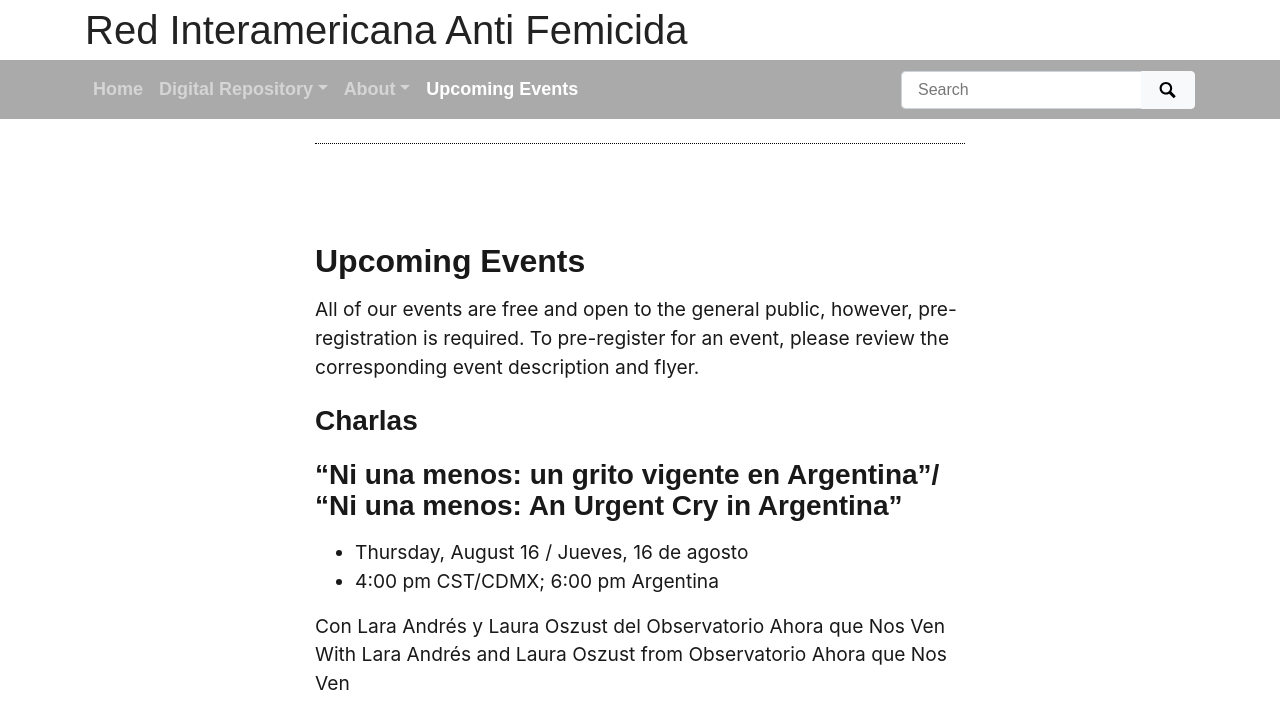
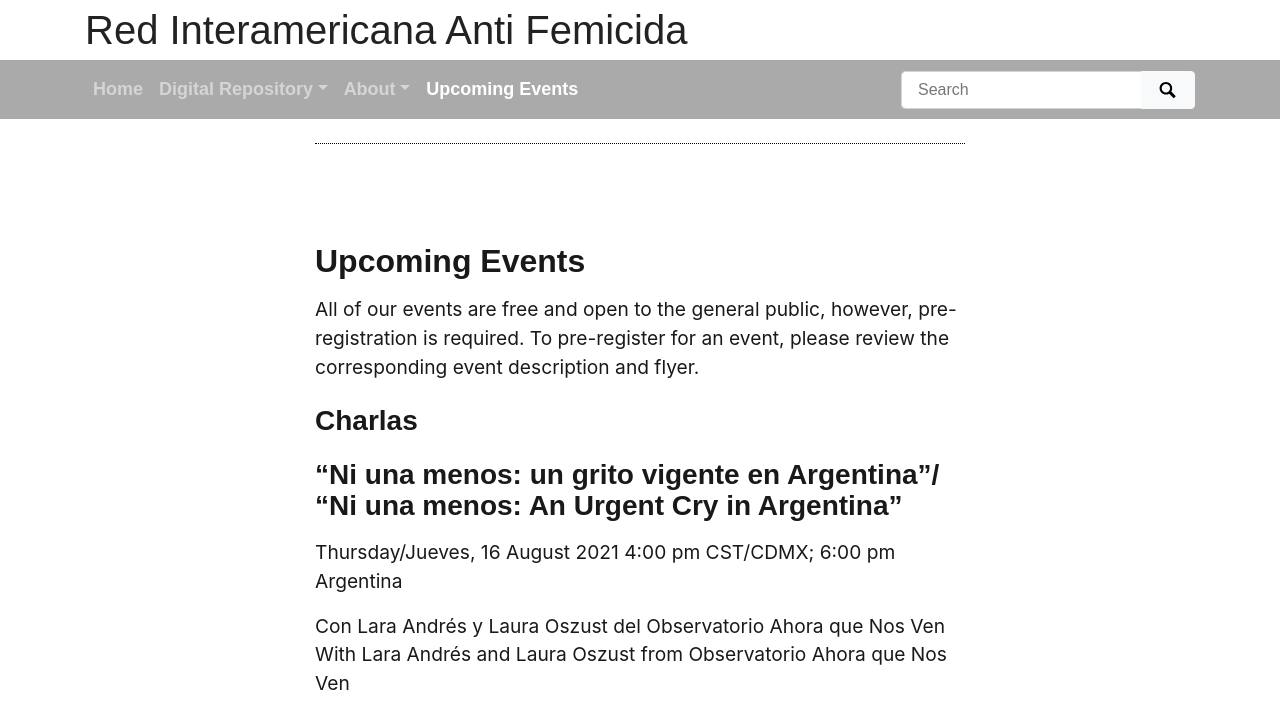
Before and after one commit to riaf-red/riaf-red.github.io, a Jekyll site: the page built from pages/upcoming.md, in a window 1280 px wide, cut to the strip 0-710 px from the top of the page. Built offline with Jekyll 4.4.1, drawn with Linux system fonts in a browser that asks for light colours; nearby versions of some CDN libraries; some web fonts are replaced.

Commit message:
Update upcoming.md
update formatting on upcoming

```diff
--- a/pages/upcoming.md
+++ b/pages/upcoming.md
@@ -11,8 +11,8 @@
 ### Charlas
 
 ### "Ni una menos: un grito vigente en Argentina"/ "Ni una menos: An Urgent Cry in Argentina"
-- Thursday, August 16 / Jueves, 16 de agosto
-- 4:00 pm CST/CDMX; 6:00 pm Argentina
+Thursday/Jueves, 16 August 2021
+4:00 pm CST/CDMX; 6:00 pm Argentina
 
 Con Lara Andrés y Laura Oszust del Observatorio Ahora que Nos Ven
 With Lara Andrés and Laura Oszust from Observatorio Ahora que Nos Ven
```
